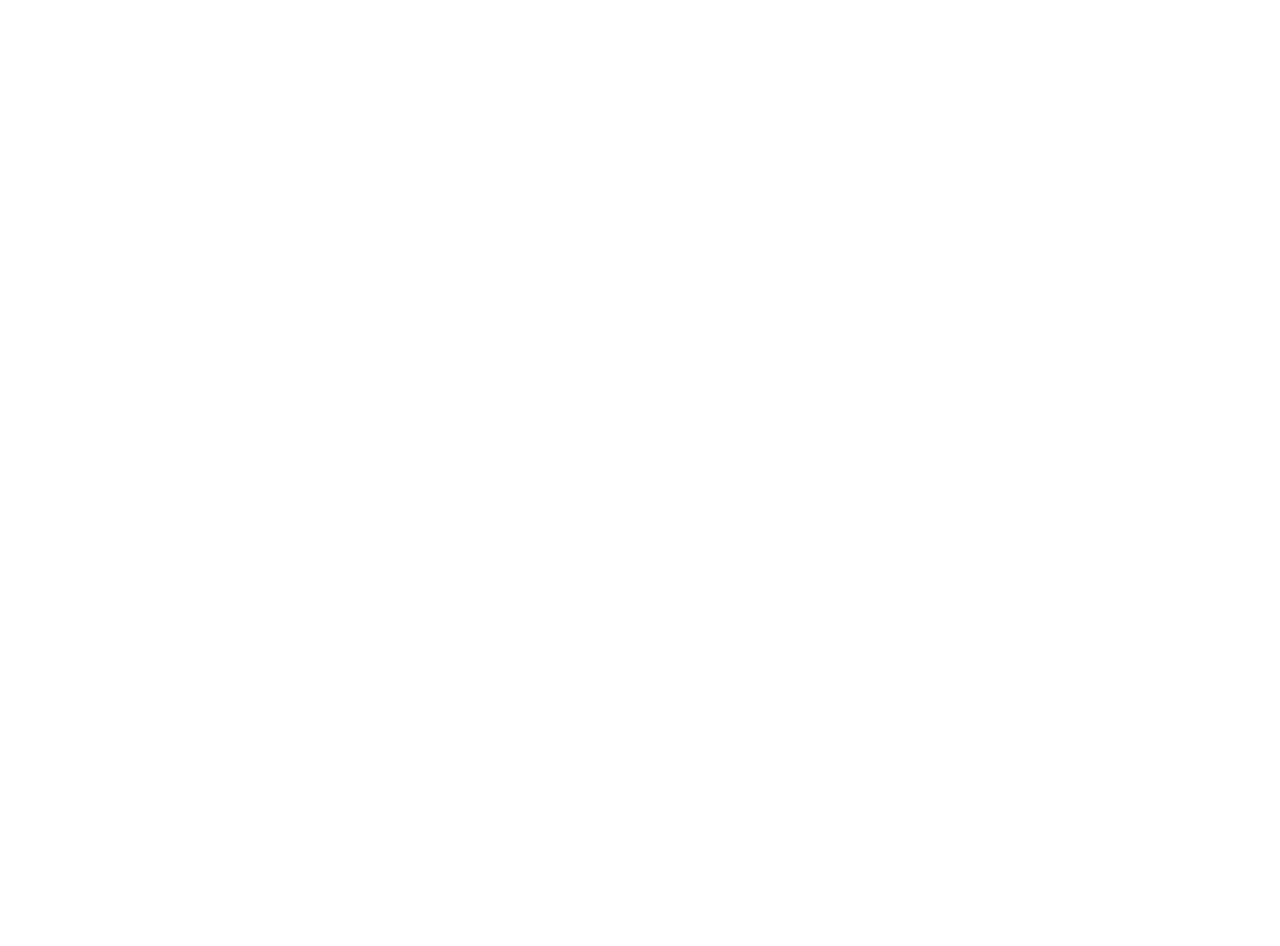
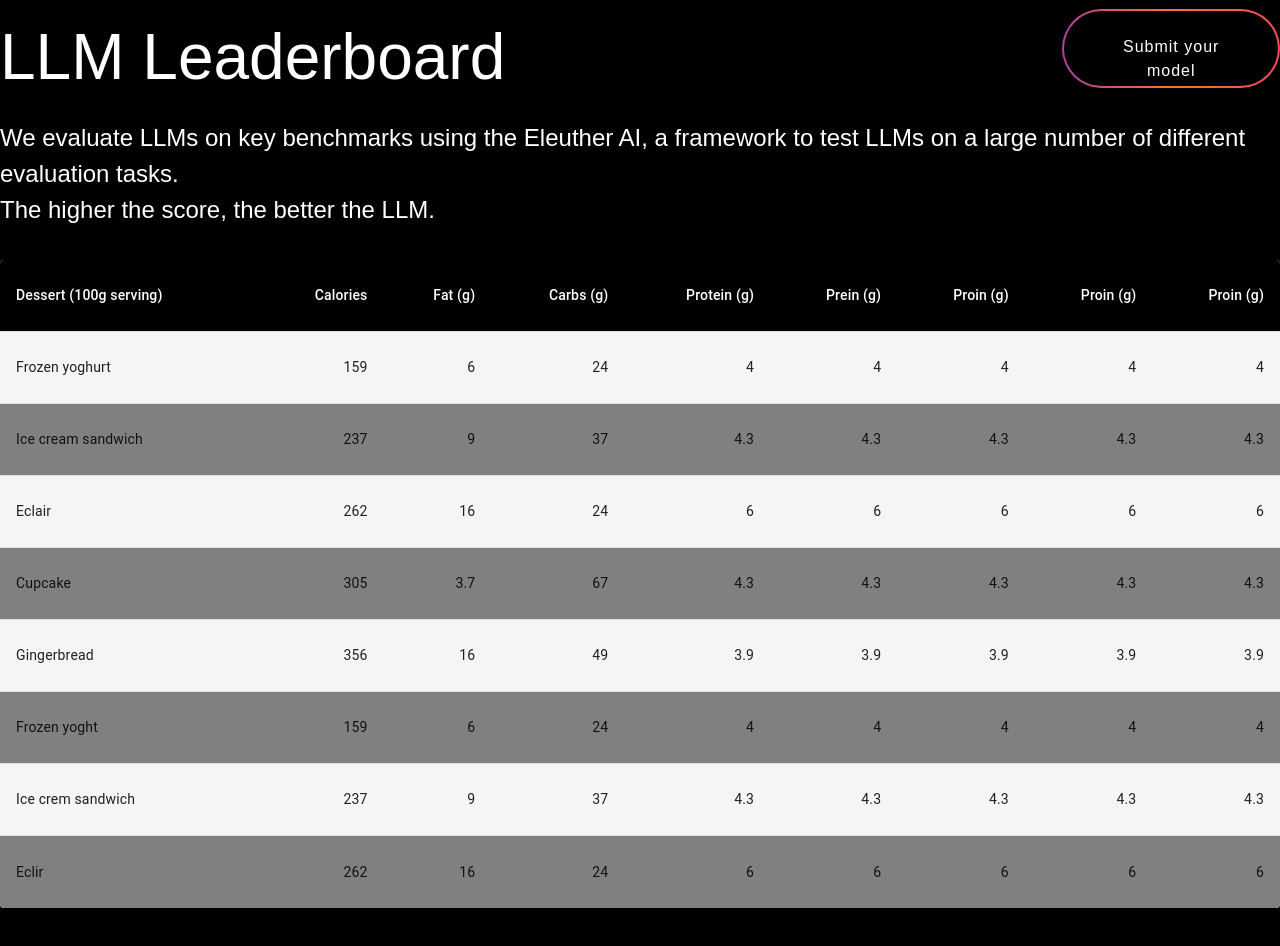
Before and after one commit to rovshanalizada7/Parallax-website, a Next.js app: page /pages/Landing in a window 1280 px wide. Shown: the part 3180-4126 px from the top of the page. Before the commit the page ends 3160 px from the top, so only its background shows below. Built offline with nearby package versions, Linux system fonts and the light colour scheme.

Commit message:
section4 added

```diff
--- a/app/pages/Landing/Section1/sct1.tsx
+++ b/app/pages/Landing/Section1/sct1.tsx
@@ -17,7 +17,7 @@
                         }}
                     >
                         <button
-                            className="w-[157px] h-[52px] tracking-[1px]  rounded-[91px] text-white bg-black w-full h-full cursor-pointer"
+                            className=" tracking-[1px]  rounded-[91px] text-white bg-black w-full h-full cursor-pointer"
                             style={{
                                 fontFamily: '"Clash Grotesk", sans-serif',
                             }}
@@ -28,9 +28,9 @@
                 </menu>
             </header>
 
-            <div>
-                <img className="w-[1016px] h-[1016px] absolute right-0 top-[5%] z-[1] fixed" src="imgs/moon.jpg" alt="" />
-            </div>
+            {/* <div>
+                <img className="w-[1016px] h-[1016px]  right-0 top-[5%] z-1 fixed" src="imgs/moon.jpg" alt="" />
+            </div> */}
 
             <div className="flex flex-col gap-[100px]  justify-between h-[784p]  w-[92%] absolute z-[2]">
 
@@ -64,32 +64,6 @@
                         </button>
                     </div>
 
-
-                       {/* <div className="rounded-[91px]">
-                        <button
-
-                        style={{
-                        background: 'transparent',
-                        padding: '24px 48px',
-                        border: '2px solid',
-                        borderImage: 'linear-gradient(90deg, #B53EA4, #FC6F32, #FF4A59)',
-                        borderImageSlice: 1, // ✅ ensures border gradient is applied correctly
-                        color: 'white',
-                        display: 'inline-block',
-                        width: 'auto',
-                        borderRadius: '91px', // ✅ now works
-                        backgroundClip: 'padding-box', // ✅ helps with rounded clipping
-                        }}
-                    >
-                        Buy Spice AI
-                    </button>
-                    </div> */}
-
-
-
-
-
-
                 </div>
 
                 <div className="flex justify-between w-full h-[192px] ">
--- /dev/null
+++ b/app/pages/Landing/Section4/sct4.tsx
@@ -0,0 +1,42 @@
+
+import CustomizedTables from '@/components/Table/table'
+import React from 'react'
+
+
+const Section4 = () => {
+
+  return (
+
+    <section className='h-[1000px] w-full bg-[black] flex justify-center items-center'>
+     <div className='h-[943px] w-[1760px]  flex flex-col gap-[32px] '>
+
+            <div className='h-[79px] w-full flex justify-between'>
+                <span className='text-[64px] font-[500] text-[white]'>LLM Leaderboard</span>
+                 <div
+                        className="p-[2px] rounded-[91px] inline-block w-[17%] "
+                        style={{
+                            background: 'linear-gradient(90deg, #B53EA4, #FC6F32, #FF4A59)',
+                        }}
+                    >
+                        <button
+                            className="py-[24px] px-[48px] tracking-[1px]  rounded-[91px] text-white bg-black w-full h-full cursor-pointer"
+                            style={{
+                                fontFamily: '"Clash Grotesk", sans-serif',
+                            }}
+                        >
+                            Submit your model
+                        </button>
+                 </div>
+            </div>
+
+            <p className='text-[white] text-[24px]'>We evaluate LLMs on key benchmarks using the Eleuther AI, a framework to test LLMs on a large number of different evaluation tasks. <br />
+            The higher the score, the better the LLM. </p>
+
+            <CustomizedTables/>
+
+     </div>
+    </section>
+  )
+}
+
+export default Section4
--- a/app/pages/Landing/page.tsx
+++ b/app/pages/Landing/page.tsx
@@ -1,6 +1,8 @@
+import Section1to3 from "./Section1/sct1"
 import Section1 from "./Section1/sct1"
 import Section2 from "./Section2/sct2"
 import Section3 from "./Section3/sct3"
+import Section4 from "./Section4/sct4"
 
 const Landing = () => {
   return (
@@ -9,6 +11,9 @@
         <Section1/>
         <Section2/>
         <Section3/>
+        <Section4/>
+        {/* <Section1to3/>
+        <Section4/> */}
     </main>
   )
 }
--- /dev/null
+++ b/components/Table/table.css
@@ -0,0 +1,3 @@
+.MuiTableRow-root{
+  height: 72px;
+}
--- /dev/null
+++ b/components/Table/table.tsx
@@ -0,0 +1,86 @@
+"use client"
+import * as React from 'react';
+import { styled } from '@mui/material/styles';
+import Table from '@mui/material/Table';
+import TableBody from '@mui/material/TableBody';
+import TableCell, { tableCellClasses } from '@mui/material/TableCell';
+import TableContainer from '@mui/material/TableContainer';
+import TableHead from '@mui/material/TableHead';
+import TableRow from '@mui/material/TableRow';
+import Paper from '@mui/material/Paper';
+import "./table.css"
+
+
+const StyledTableCell = styled(TableCell)(({ theme }) => ({
+  [`&.${tableCellClasses.head}`]: {
+    backgroundColor: theme.palette.common.black,
+    color: theme.palette.common.white,
+  },
+  [`&.${tableCellClasses.body}`]: {
+    fontSize: 14,
+  },
+}));
+
+const StyledTableRow = styled(TableRow)(({ theme }) => ({
+  '&:nth-of-type(odd)': {
+    backgroundColor: theme.palette.action.hover,
+  },
+  // hide last border
+  '&:last-child td, &:last-child th': {
+    border: 0,
+  },
+}));
+
+function createData(name:any, calories:any, fat:any, carbs:any, protein:any) {
+  return { name, calories, fat, carbs, protein };
+}
+
+const rows = [
+  createData('Frozen yoghurt', 159, 6.0, 24, 4.0),
+  createData('Ice cream sandwich', 237, 9.0, 37, 4.3),
+  createData('Eclair', 262, 16.0, 24, 6.0),
+  createData('Cupcake', 305, 3.7, 67, 4.3),
+  createData('Gingerbread', 356, 16.0, 49, 3.9),
+   createData('Frozen yoght', 159, 6.0, 24, 4.0),
+  createData('Ice crem sandwich', 237, 9.0, 37, 4.3),
+  createData('Eclir', 262, 16.0, 24, 6.0),
+];
+
+export default function CustomizedTables() {
+  return (
+    <TableContainer component={Paper}>
+      <Table sx={{ minWidth: 700 }} aria-label="customized table">
+        <TableHead>
+          <TableRow>
+            <StyledTableCell>Dessert (100g serving)</StyledTableCell>
+            <StyledTableCell align="right">Calories</StyledTableCell>
+            <StyledTableCell align="right">Fat&nbsp;(g)</StyledTableCell>
+            <StyledTableCell align="right">Carbs&nbsp;(g)</StyledTableCell>
+            <StyledTableCell align="right">Protein&nbsp;(g)</StyledTableCell>
+            <StyledTableCell align="right">Prein&nbsp;(g)</StyledTableCell>
+            <StyledTableCell align="right">Proin&nbsp;(g)</StyledTableCell>
+            <StyledTableCell align="right">Proin&nbsp;(g)</StyledTableCell>
+            <StyledTableCell align="right">Proin&nbsp;(g)</StyledTableCell>
+          </TableRow>
+        </TableHead>
+        <TableBody>
+          {rows.map((row) => (
+            <StyledTableRow key={row.name} className='bg-[gray] '>
+              <StyledTableCell component="th" scope="row">
+                {row.name}
+              </StyledTableCell>
+              <StyledTableCell align="right">{row.calories}</StyledTableCell>
+              <StyledTableCell align="right">{row.fat}</StyledTableCell>
+              <StyledTableCell align="right">{row.carbs}</StyledTableCell>
+              <StyledTableCell align="right">{row.protein}</StyledTableCell>
+              <StyledTableCell align="right">{row.protein}</StyledTableCell>
+              <StyledTableCell align="right">{row.protein}</StyledTableCell>
+              <StyledTableCell align="right">{row.protein}</StyledTableCell>
+              <StyledTableCell align="right">{row.protein}</StyledTableCell>
+            </StyledTableRow>
+          ))}
+        </TableBody>
+      </Table>
+    </TableContainer>
+  );
+}
```
Also changed, not shown: package.json (+7 -0 lines), 1 other file (tests, documents, lock files or other folders).
